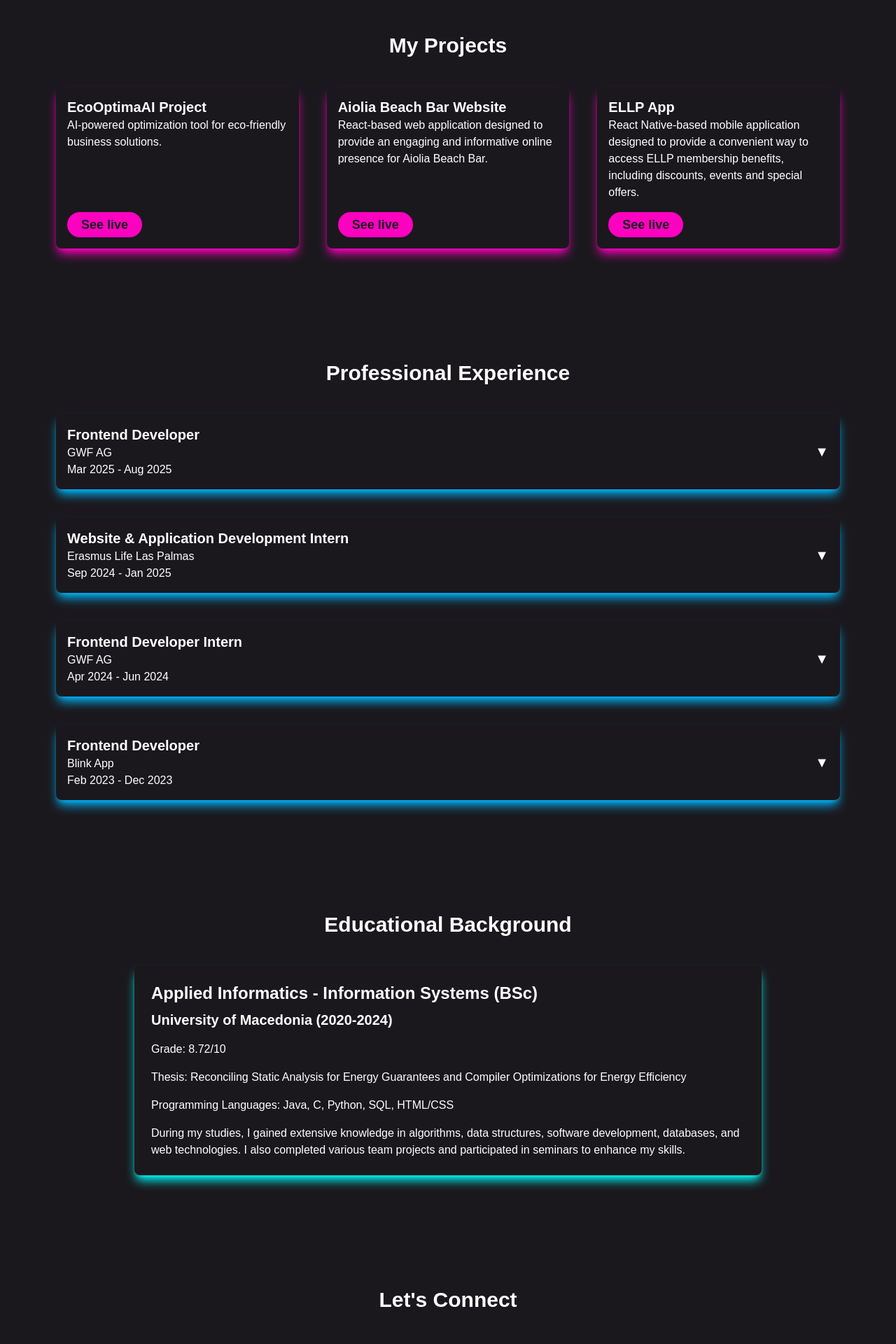
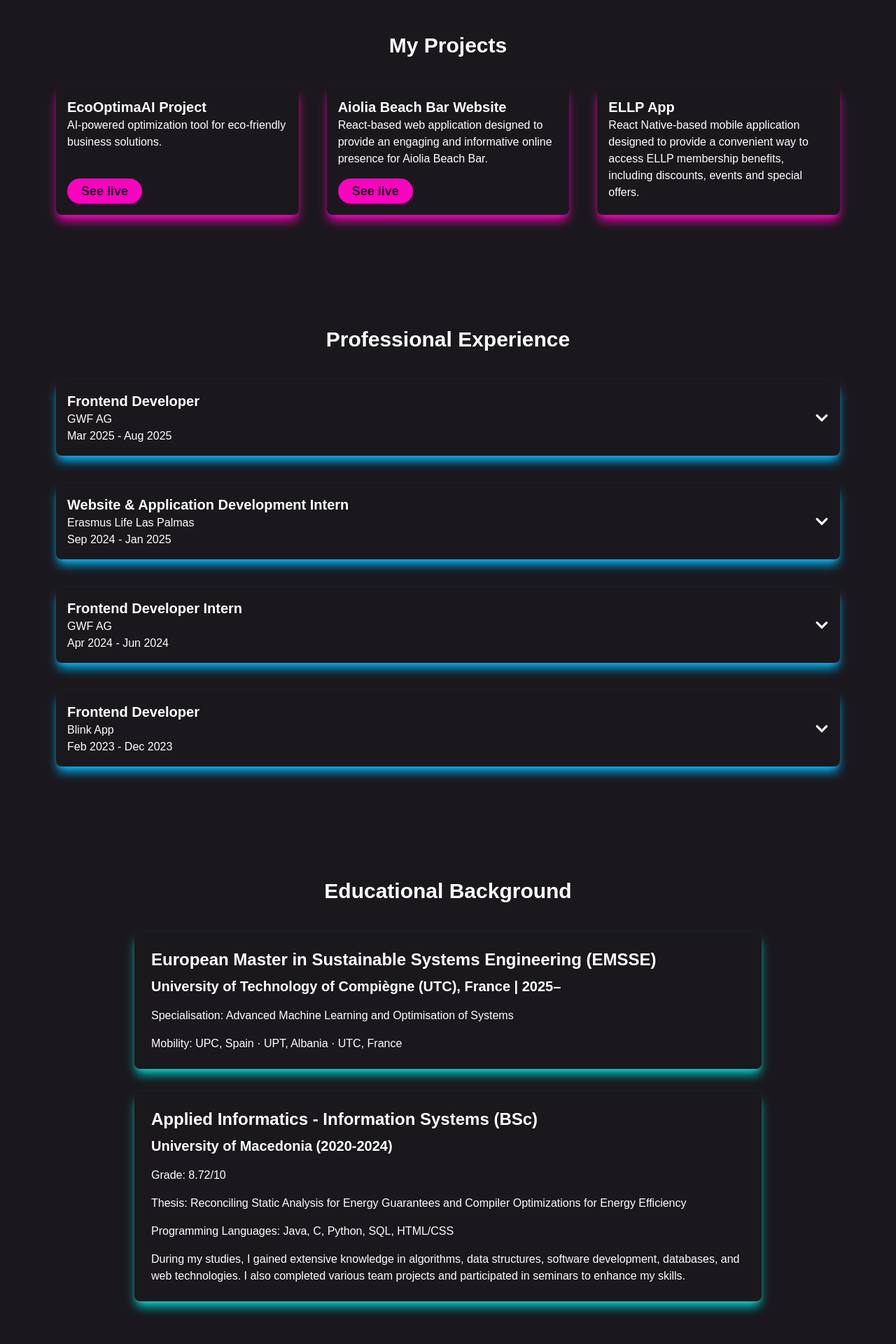
Before and after one commit to Sofianopoulou/portfolio, a React (Create React App) app: page / in a window 1280 px wide. Shown: the part 560-2480 px from the top of the page at 70% size. Built offline with nearby package versions, Linux system fonts and the light colour scheme.

Commit message:
Improve portfolio themes, experience cards, and education section

```diff
--- a/src/App.tsx
+++ b/src/App.tsx
@@ -1,3 +1,4 @@
+import { useEffect, useState } from "react";
 import Header from "./components/Header";
 import MainSection from "./components/Main";
 import ProjectsSection from "./components/ProjectsSection";
@@ -6,9 +7,26 @@
 import EducationalSection from "./components/EducationalSection";
 
 const App = () => {
+  const [theme, setTheme] = useState<"dark" | "light">(() => {
+    const savedTheme = window.localStorage.getItem("portfolio-theme");
+    return savedTheme === "light" ? "light" : "dark";
+  });
+
+  useEffect(() => {
+    window.localStorage.setItem("portfolio-theme", theme);
+  }, [theme]);
+
   return (
-    <div className="font-pridi font-light bg-background overflow-x-hidden text-white">
-      <Header />
+    <div
+      data-theme={theme}
+      className="app-shell font-pridi font-light overflow-x-hidden"
+    >
+      <Header
+        theme={theme}
+        onToggleTheme={() =>
+          setTheme((current) => (current === "dark" ? "light" : "dark"))
+        }
+      />
       <main className="pt-20">
         <MainSection />
         <ProjectsSection />
--- a/src/components/EducationalSection.tsx
+++ b/src/components/EducationalSection.tsx
@@ -14,11 +14,36 @@
           Educational Background
         </motion.h2>
 
+        <div className="max-w-4xl mx-auto space-y-8">
           <motion.div
-          className="max-w-4xl mx-auto p-6 shadow-tirquoise shadow-lg rounded-lg hover:shadow-xl transition"
+            className="p-6 shadow-tirquoise shadow-lg rounded-lg hover:shadow-xl transition"
             initial={{ opacity: 0, y: 20 }}
             whileInView={{ opacity: 1, y: 0 }}
             transition={{ duration: 1, ease: "easeOut", delay: 0.4 }}
+            viewport={{ once: true }}
+          >
+            <h3 className="text-2xl font-bold mb-2">
+              European Master in Sustainable Systems Engineering (EMSSE)
+            </h3>
+            <p className="text-xl font-semibold mb-4">
+              University of Technology of Compi&#232;gne (UTC), France |
+              2025&#8211;
+            </p>
+            <p className="mb-4">
+              <strong>Specialisation:</strong> Advanced Machine Learning and
+              Optimisation of Systems
+            </p>
+            <p>
+              <strong>Mobility:</strong> UPC, Spain &#183; UPT, Albania &#183;
+              UTC, France
+            </p>
+          </motion.div>
+
+          <motion.div
+            className="p-6 shadow-tirquoise shadow-lg rounded-lg hover:shadow-xl transition"
+            initial={{ opacity: 0, y: 20 }}
+            whileInView={{ opacity: 1, y: 0 }}
+            transition={{ duration: 1, ease: "easeOut", delay: 0.6 }}
             viewport={{ once: true }}
           >
             <h3 className="text-2xl font-bold mb-2">
@@ -39,12 +64,13 @@
               HTML/CSS
             </p>
             <p>
-            During my studies, I gained extensive knowledge in algorithms, data
-            structures, software development, databases, and web technologies. I
-            also completed various team projects and participated in seminars to
-            enhance my skills.
+              During my studies, I gained extensive knowledge in algorithms,
+              data structures, software development, databases, and web
+              technologies. I also completed various team projects and
+              participated in seminars to enhance my skills.
             </p>
           </motion.div>
+        </div>
       </div>
     </section>
   );
--- a/src/components/ExperienceCard.tsx
+++ b/src/components/ExperienceCard.tsx
@@ -1,6 +1,6 @@
 import React, { useState } from "react";
-import { FaMapMarkerAlt } from "react-icons/fa";
-import { motion } from "framer-motion";
+import { FaChevronDown, FaMapMarkerAlt } from "react-icons/fa";
+import { AnimatePresence, motion } from "framer-motion";
 
 interface ExperienceProps {
   company: string;
@@ -20,6 +20,7 @@
   technologies,
 }) => {
   const [isExpanded, setIsExpanded] = useState(false);
+  const detailsId = `experience-details-${company.replace(/\W/g, "-")}-${duration.replace(/\W/g, "-")}`;
 
   const toggleExpand = () => setIsExpanded((prev) => !prev);
 
@@ -32,8 +33,11 @@
       viewport={{ once: true }}
     >
       <div className="p-4 shadow-lg shadow-light-blue rounded-lg hover:shadow-xl transition">
-        <div
-          className="flex justify-between items-center cursor-pointer"
+        <button
+          type="button"
+          aria-expanded={isExpanded}
+          aria-controls={detailsId}
+          className="flex w-full justify-between items-center text-left cursor-pointer"
           onClick={toggleExpand}
         >
           <div>
@@ -41,22 +45,41 @@
             <p>{company}</p>
             <p>{duration}</p>
           </div>
-          <div className="text-xl">{isExpanded ? "▲" : "▼"}</div>
-        </div>
+          <motion.span
+            aria-hidden="true"
+            className="text-xl"
+            animate={{ rotate: isExpanded ? 180 : 0 }}
+            transition={{ duration: 0.3, ease: "easeInOut" }}
+          >
+            <FaChevronDown />
+          </motion.span>
+        </button>
 
+        <AnimatePresence initial={false}>
           {isExpanded && (
+            <motion.div
+              id={detailsId}
+              key="experience-details"
+              initial={{ height: 0, opacity: 0, y: -8 }}
+              animate={{ height: "auto", opacity: 1, y: 0 }}
+              exit={{ height: 0, opacity: 0, y: -8 }}
+              transition={{
+                height: { duration: 0.4, ease: [0.22, 1, 0.36, 1] },
+                opacity: { duration: 0.25 },
+                y: { duration: 0.3, ease: "easeOut" },
+              }}
+              className="overflow-hidden"
+            >
               <div className="mt-4 space-y-4">
                 <div className="flex items-center">
-              <FaMapMarkerAlt className="text-pink-500 mr-2" />{" "}
+                  <FaMapMarkerAlt className="text-pink mr-2" />{" "}
                   <p>{location}</p>
                 </div>
                 <p>{description}</p>
-            <div>
-              {/* Horizontal List of Technologies */}
                 <div className="flex flex-wrap gap-2">
-                {technologies.map((tech, index) => (
+                  {technologies.map((tech) => (
                     <span
-                    key={index}
+                      key={tech}
                       className="bg-light-blue text-background py-1 px-3 rounded-full font-medium"
                     >
                       {tech}
@@ -64,8 +87,9 @@
                   ))}
                 </div>
               </div>
-          </div>
+            </motion.div>
           )}
+        </AnimatePresence>
       </div>
     </motion.div>
   );
--- a/src/components/Header.tsx
+++ b/src/components/Header.tsx
@@ -1,8 +1,14 @@
 import { useState } from "react";
 import { Link } from "react-scroll";
-import { FaBars, FaTimes } from "react-icons/fa";
+import { FaBars, FaMoon, FaSun, FaTimes } from "react-icons/fa";
 
-const Header = () => {
+const Header = ({
+  theme,
+  onToggleTheme,
+}: {
+  theme: "dark" | "light";
+  onToggleTheme: () => void;
+}) => {
   const [isMenuOpen, setIsMenuOpen] = useState(false);
 
   const closeMenu = () => setIsMenuOpen(false);
@@ -43,6 +49,16 @@
           ))}
         </div>
 
+        <button
+          type="button"
+          onClick={onToggleTheme}
+          className="ml-auto p-2 text-xl hover:text-light-blue transition-colors duration-200 md:ml-0"
+          aria-label={`Switch to ${theme === "dark" ? "light" : "dark"} theme`}
+          title={`Switch to ${theme === "dark" ? "light" : "dark"} theme`}
+        >
+          {theme === "dark" ? <FaSun /> : <FaMoon />}
+        </button>
+
         {/* Mobile menu button */}
         <button
           onClick={() => setIsMenuOpen((prev) => !prev)}
@@ -65,11 +81,11 @@
             mt-3
             w-52
             rounded-xl
-            bg-black/90
+            bg-menu-background
             backdrop-blur-md
             shadow-xl
             border
-            border-white/10
+            border-menu-border
             overflow-hidden
             origin-top-right
             transition-all
@@ -96,7 +112,7 @@
                   py-3
                   text-right
                   hover:text-light-blue
-                  hover:bg-white/5
+                  hover:bg-menu-hover
                   transition-colors
                   duration-200
                 "
--- a/src/components/ProjectCard.tsx
+++ b/src/components/ProjectCard.tsx
@@ -4,7 +4,7 @@
 interface ProjectProps {
   title: string;
   description: string;
-  link: string;
+  link?: string;
 }
 
 const ProjectCard: React.FC<ProjectProps> = ({ title, description, link }) => {
@@ -20,14 +20,16 @@
         <h3 className="text-xl font-semibold">{title}</h3>
         <p>{description}</p>
       </div>
+      {link && (
         <a
           href={link}
           target="_blank"
           rel="noopener noreferrer"
-        className="mt-4 px-5 py-1 text-lg font-semibold text-background bg-pink rounded-full hover:bg-pink-600 hover:scale-105 transition-all duration-300 ease-in-out transform self-start"
+          className="mt-4 px-5 py-1 text-lg font-semibold text-background bg-pink rounded-full hover:brightness-110 hover:scale-105 transition-all duration-300 ease-in-out transform self-start"
         >
           See live
         </a>
+      )}
     </motion.div>
   );
 };
--- a/src/components/ProjectsSection.tsx
+++ b/src/components/ProjectsSection.tsx
@@ -51,7 +51,6 @@
             <ProjectCard
               title="ELLP App"
               description="React Native-based mobile application designed to provide a convenient way to access ELLP membership benefits, including discounts, events and special offers."
-              link="#"
             />
           </motion.div>
         </div>
--- a/src/index.css
+++ b/src/index.css
@@ -2,3 +2,41 @@
 @tailwind components;
 @tailwind utilities;
 @import url("https://fonts.googleapis.com/css2?family=Pridi:wght@200;300;400;500;600;700&display=swap");
+
+:root,
+.app-shell[data-theme="dark"] {
+  color-scheme: dark;
+  --color-background: #1a181d;
+  --color-header-background: rgba(26, 24, 29, 0.82);
+  --color-menu-background: rgba(12, 11, 14, 0.96);
+  --color-menu-border: rgba(255, 255, 255, 0.1);
+  --color-menu-hover: rgba(255, 255, 255, 0.05);
+  --color-text: #ffffff;
+  --color-pink: #ff00c1;
+  --color-purple: #9b00ff;
+  --color-blue: #4900ff;
+  --color-light-blue: #00b8ff;
+  --color-turquoise: #00d7d1;
+}
+
+.app-shell[data-theme="light"] {
+  color-scheme: light;
+  --color-background: #f8f7fb;
+  --color-header-background: rgba(248, 247, 251, 0.88);
+  --color-menu-background: rgba(255, 255, 255, 0.98);
+  --color-menu-border: rgba(35, 30, 44, 0.12);
+  --color-menu-hover: rgba(35, 30, 44, 0.06);
+  --color-text: #282431;
+  --color-pink: #c0008f;
+  --color-purple: #7618bd;
+  --color-blue: #4030b5;
+  --color-light-blue: #087ca8;
+  --color-turquoise: #087c78;
+}
+
+.app-shell {
+  min-height: 100vh;
+  background-color: var(--color-background);
+  color: var(--color-text);
+  transition: background-color 300ms ease, color 300ms ease;
+}
--- a/tailwind.config.js
+++ b/tailwind.config.js
@@ -5,14 +5,17 @@
   content: ["./src/**/*.{js,jsx,ts,tsx}"],
   theme: {
     colors: {
-      background: "#1a181d",
-      "transparent-background": "rgba(26, 24, 29, 0.7)",
-      white: "#ffffff",
-      pink: "#ff00c1",
-      purple: "#9b00ff",
-      blue: "#4900ff",
-      "light-blue": "#00b8ff",
-      tirquoise: "#00fff9",
+      background: "var(--color-background)",
+      "transparent-background": "var(--color-header-background)",
+      "menu-background": "var(--color-menu-background)",
+      "menu-border": "var(--color-menu-border)",
+      "menu-hover": "var(--color-menu-hover)",
+      white: "var(--color-text)",
+      pink: "var(--color-pink)",
+      purple: "var(--color-purple)",
+      blue: "var(--color-blue)",
+      "light-blue": "var(--color-light-blue)",
+      tirquoise: "var(--color-turquoise)",
     },
     extend: {
       fontFamily: { pridi: ["Pridi", "sans-serif"] },
```
Lines whose indentation alone changed are shown as unchanged.
